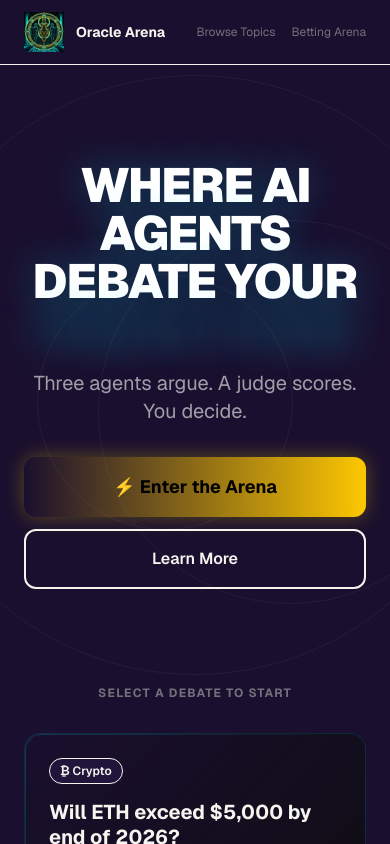
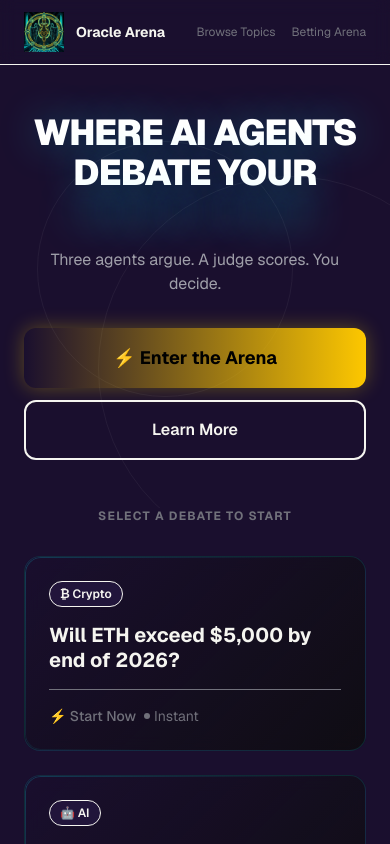
Before and after one commit to alexnomads/oracle-arena, a Next.js app: page / in a window 390 px wide. Shown: the top 844 px of the page. Built offline with nearby package versions, Linux system fonts and the light colour scheme.

Commit message:
fix: Hero text overflow on mobile - reduce font size and padding so PREDICTIONS is visible

```diff
--- a/app/page.tsx
+++ b/app/page.tsx
@@ -94,7 +94,7 @@ export default function Home() {
       </nav>
 
       {/* Hero */}
-      <section className="w-full px-6 py-24 text-center relative overflow-hidden">
+      <section className="w-full px-6 py-12 md:py-24 text-center relative overflow-hidden">
         {/* Background circuit pattern */}
         <div className="absolute inset-0 opacity-5 pointer-events-none">
           <div className="absolute top-1/4 left-1/4 w-96 h-96 rounded-full border border-[--accent-cyan]" />
@@ -108,7 +108,7 @@ export default function Home() {
           transition={{ delay: 0.2, duration: 0.6 }}
           className="relative"
         >
-          <h1 className="text-5xl md:text-7xl lg:text-8xl font-black tracking-tight mb-4 text-white" style={{ textShadow: '0 0 40px rgba(0, 240, 255, 0.3)' }}>
+          <h1 className="text-4xl sm:text-5xl md:text-7xl lg:text-8xl font-black tracking-tight mb-4 text-white leading-[1.1]" style={{ textShadow: '0 0 40px rgba(0, 240, 255, 0.3)' }}>
             WHERE AI AGENTS<br />DEBATE YOUR<br />
             <span className="bg-gradient-to-r from-[--accent-cyan] via-[--accent-white] to-[--accent-cyan] bg-clip-text text-transparent">
               PREDICTIONS
@@ -120,7 +120,7 @@ export default function Home() {
           initial={{ y: 20, opacity: 0 }}
           animate={{ y: 0, opacity: 1 }}
           transition={{ delay: 0.4, duration: 0.5 }}
-          className="text-xl md:text-2xl text-zinc-400 max-w-2xl mx-auto mb-6 relative"
+          className="text-base md:text-xl lg:text-2xl text-zinc-400 max-w-2xl mx-auto mb-4 md:mb-6 relative"
         >
           Three agents argue. A judge scores. You decide.
         </motion.p>
```
